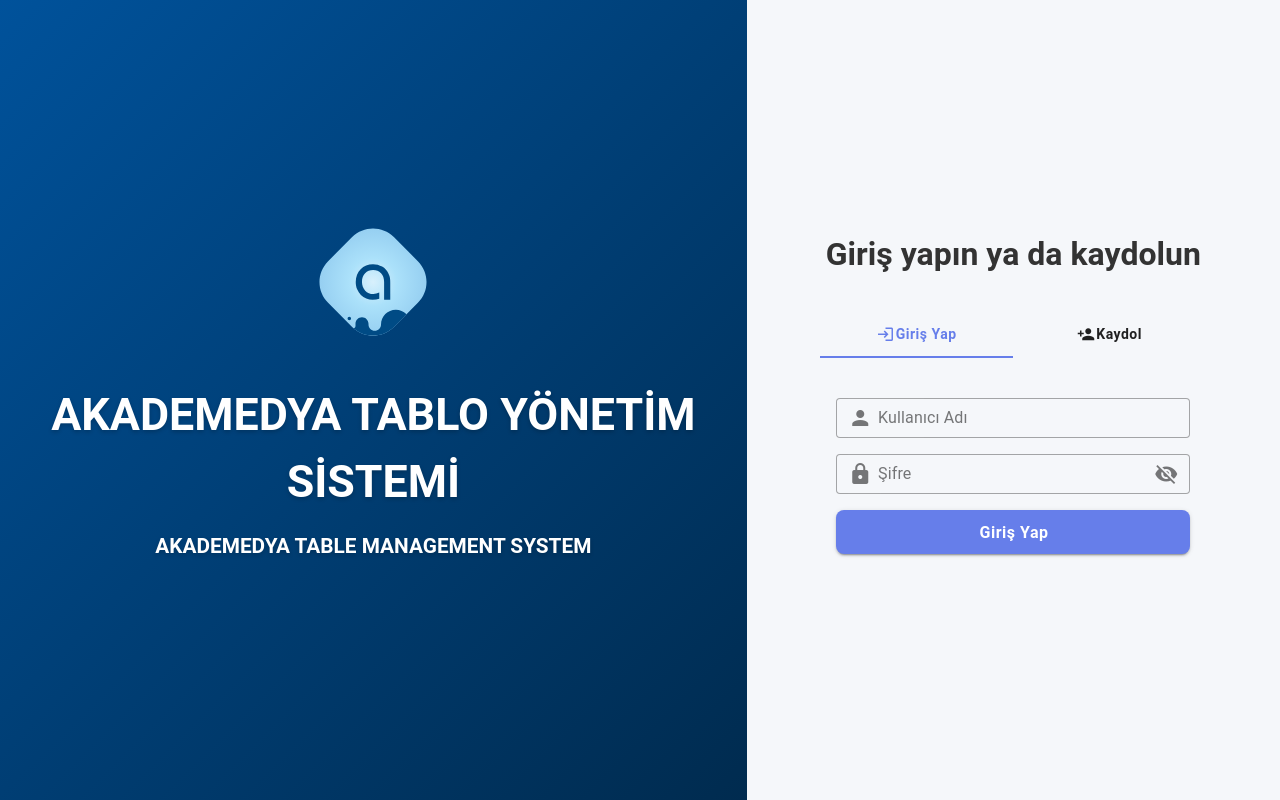
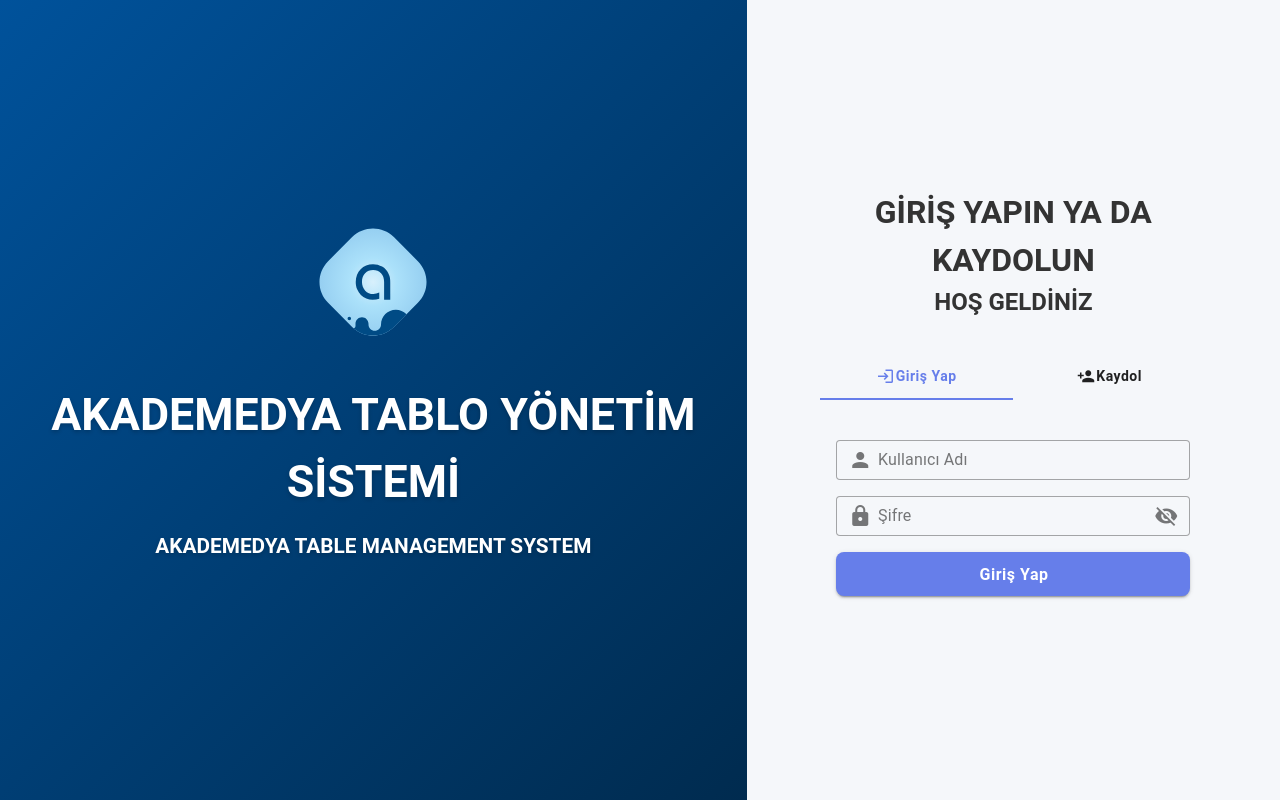
Before and after one commit to emreaytas/ClientTableManagementSystem, a Vue app: page /auth in a window 1280 px wide. Built offline with nearby package versions, Linux system fonts and the light colour scheme.

Commit message:
.css güncellemsi

```diff
--- a/src/views/Auth.vue
+++ b/src/views/Auth.vue
@@ -13,7 +13,8 @@
       <v-col cols="12" md="5" class="right-panel">
         <div class="auth-container">
           <div class="auth-header">
-            <h2 class="auth-title">Giriş yapın ya da kaydolun</h2>
+            <h2 class="auth-title">GİRİŞ YAPIN YA DA KAYDOLUN</h2>
+            <h2 class="auth-title2">HOŞ GELDİNİZ</h2>
           </div>
 
           <v-tabs v-model="currentTab" color="primary" class="auth-tabs" centered>
@@ -509,6 +510,12 @@ if (authStore.isAuthenticated) {
   color: #333;
 }
 
+.auth-title2 {
+  font-size: 1.5rem;
+  font-weight: 600;
+  color: #333;
+}
+
 .auth-tabs {
   margin-bottom: 1.5rem;
 }
```
